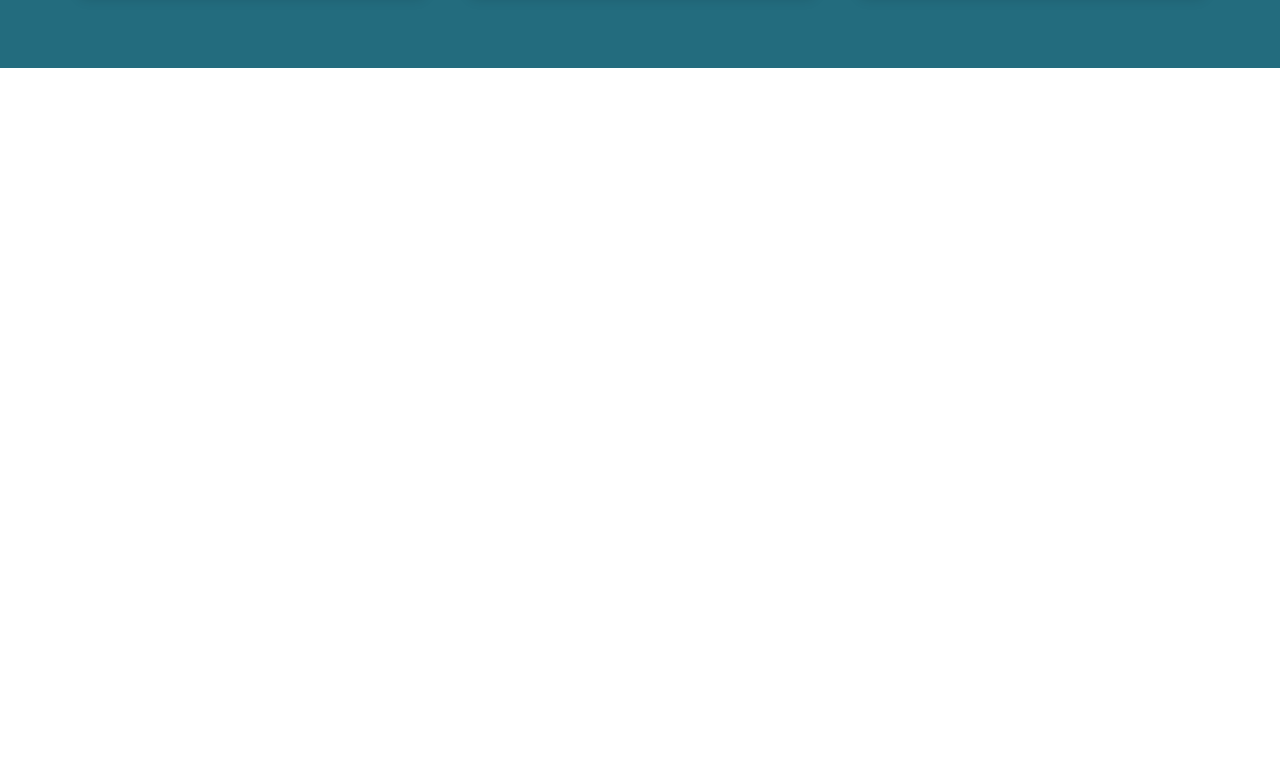
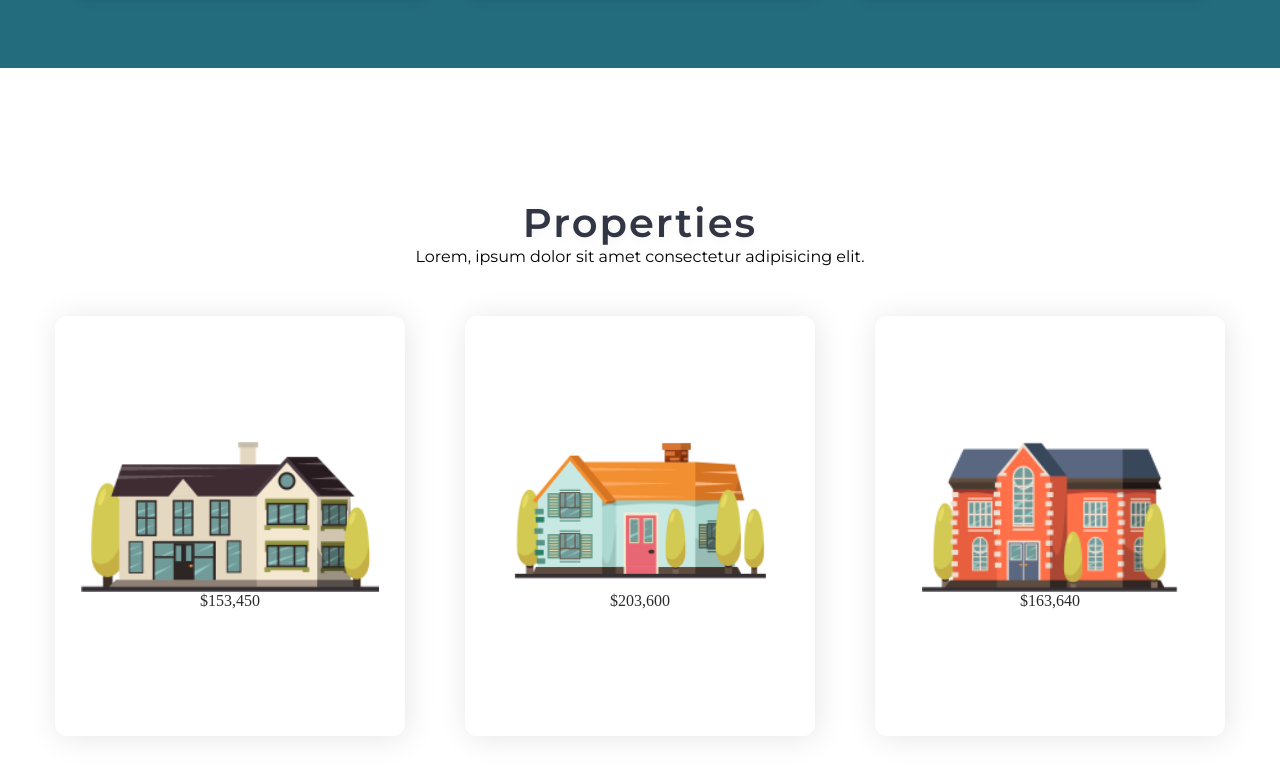
Before and after one commit to srikavya12-Kavs/realestate, a React (Create React App) app: page / in a window 1280 px wide. Shown: the part 2143-2919 px from the top of the page. Before the commit the page ends 2211 px from the top, so only its background shows below. Built offline with nearby package versions, Linux system fonts and the light colour scheme.

Commit message:
Proparty Section

```diff
--- a/src/App.js
+++ b/src/App.js
@@ -3,6 +3,7 @@ import About from './components/About'
 import Agents from './components/Agents'
 import Header from './components/Header'
 import HowItWorks from './components/HowItWorks'
+import Proparty from './components/Proparty'
 import './styles/app.scss'
 
 const App = () => {
@@ -12,6 +13,7 @@ const App = () => {
             <HowItWorks />
             <About />
             <Agents />
+            <Proparty />
         </div>
     )
 }
--- /dev/null
+++ b/src/components/Proparty.js
@@ -0,0 +1,24 @@
+import React from 'react'
+import PropertyBox from './PropertyBox';
+
+import pImage1 from '../assets/p1.png'
+import pImage2 from '../assets/p2.png'
+import pImage3 from '../assets/p3.png'
+
+const Proparty = () => {
+    return (
+        <div className="proparty">
+            <div className="proparty-heading">
+                <h3>Properties</h3>
+                <p>Lorem, ipsum dolor sit amet consectetur adipisicing elit.</p>
+            </div>
+            <div className="proparty-container">
+                <PropertyBox image={pImage1} name="House 1" price="$153,450"/>
+                <PropertyBox image={pImage2} name="House 2" price="$203,600"/>
+                <PropertyBox image={pImage3} name="House 3" price="$163,640"/>
+            </div>
+        </div>
+    )
+}
+
+export default Proparty
--- /dev/null
+++ b/src/components/PropertyBox.js
@@ -0,0 +1,14 @@
+import React from 'react'
+
+const PropertyBox = ({ image, title, price }) => {
+    return (
+        <div className="propartybox">
+            <img src={image} alt={title} />
+            <p>{title}</p>
+            <a href="/" className="price">{price}</a>
+            <a href="/" className="buy-btn">Add to List</a>
+        </div>
+    )
+}
+
+export default PropertyBox
--- /dev/null
+++ b/src/styles/_property.scss
@@ -0,0 +1,35 @@
+
+.proparty{
+	width: 100%;
+	background-color: #FFFFFF;
+	display: flex;
+	height: 760px;
+	flex-direction: column;
+	align-items: center;
+	padding:40px 20px;
+	position: relative;
+	border-radius: 10px;
+	margin-top: 70px;
+
+    .proparty-heading{
+        margin:20px;
+        text-shadow: 2px 2px 10px rgba(0,0,0,0.05);
+
+        h3{
+            font-weight: 600;
+            letter-spacing: 2px;
+            text-align: center;
+            font-size:2.5rem;
+            color:#323543;
+        }
+    }
+
+    .proparty-container{
+        display: flex;
+        justify-content: center;
+        align-items: center;
+        flex-wrap: wrap;
+        margin: 10px 0px;
+        width:100%;
+    }
+}
--- /dev/null
+++ b/src/styles/_propertybox.scss
@@ -0,0 +1,71 @@
+.propartybox {
+	width:350px;
+	height: 420px;
+	display: flex;
+	justify-content: center;
+	align-items: center;
+	flex-direction: column;
+	border-radius: 12px;
+	position: relative;
+	margin: 20px 30px;
+    background-color: rgb(255, 255, 255);
+    box-shadow: 2px 2px 30px rgba(0,0,0,0.1);
+
+    img {
+        height:150px;
+    }
+
+    p {
+        color:#4d4d4d70;
+        font-family: myriad pro;
+        font-size: 0.9rem;
+        letter-spacing: 0.5;
+    }
+
+    .price {
+        color:#2c2c2c;
+        font-family: poppins;
+        font-size: 1rem;;
+    }
+
+    .buy-btn{
+        position: absolute;
+        width:140px;
+        height: 40px;
+        display: flex;
+        justify-content: center;
+        align-items: center;
+        font-family:calibri;
+        left: 50%;
+        bottom: 20px;
+        transform: translateX(-50%);
+        border-radius: 15% 15% 15% 15% / 50% 50% 50% 50%;
+        background:linear-gradient(120deg,#064757 20%,#04afda);
+        color:#FFFFFF;
+        display: none;
+        animation: fade 0.2s;
+    }
+
+    &:hover {
+        box-shadow: 2px 2px 30px rgba(0, 0, 0, 0.233);
+        background-color:#FFFFFF;
+
+        .buy-btn{
+            display: flex;
+        }
+
+        .price{
+            color:#04afda;
+            transition: all ease 0.2s;
+        }
+    }
+}
+
+@keyframes fade {
+	0%{
+		opacity: 0;
+	}
+	100%{
+		opacity: 1;
+	}
+}
--- a/src/styles/app.scss
+++ b/src/styles/app.scss
@@ -35,3 +35,5 @@ input{
 @import './about';
 @import './agent';
 @import './agentbox';
+@import './property';
+@import './propertybox';
```
